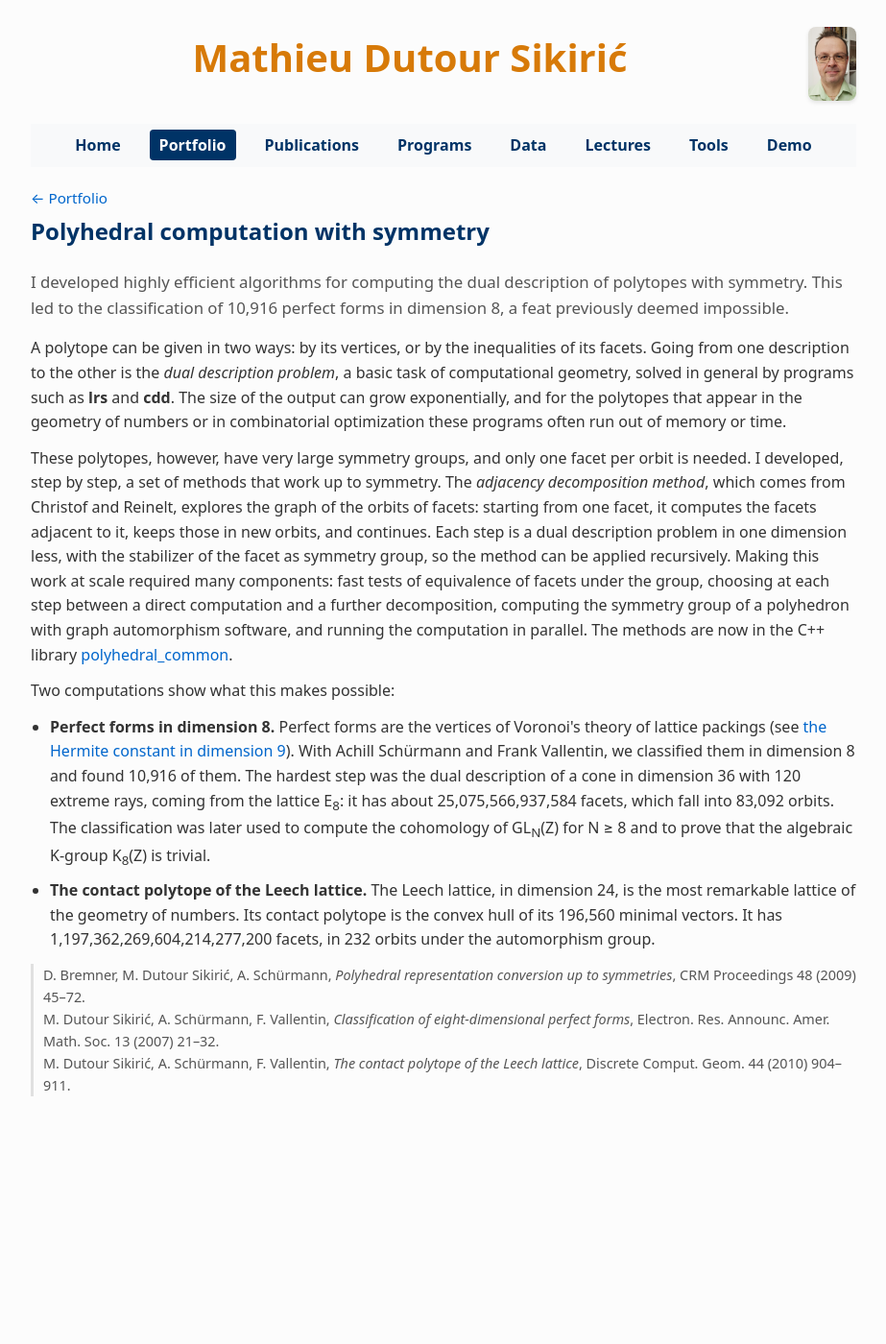
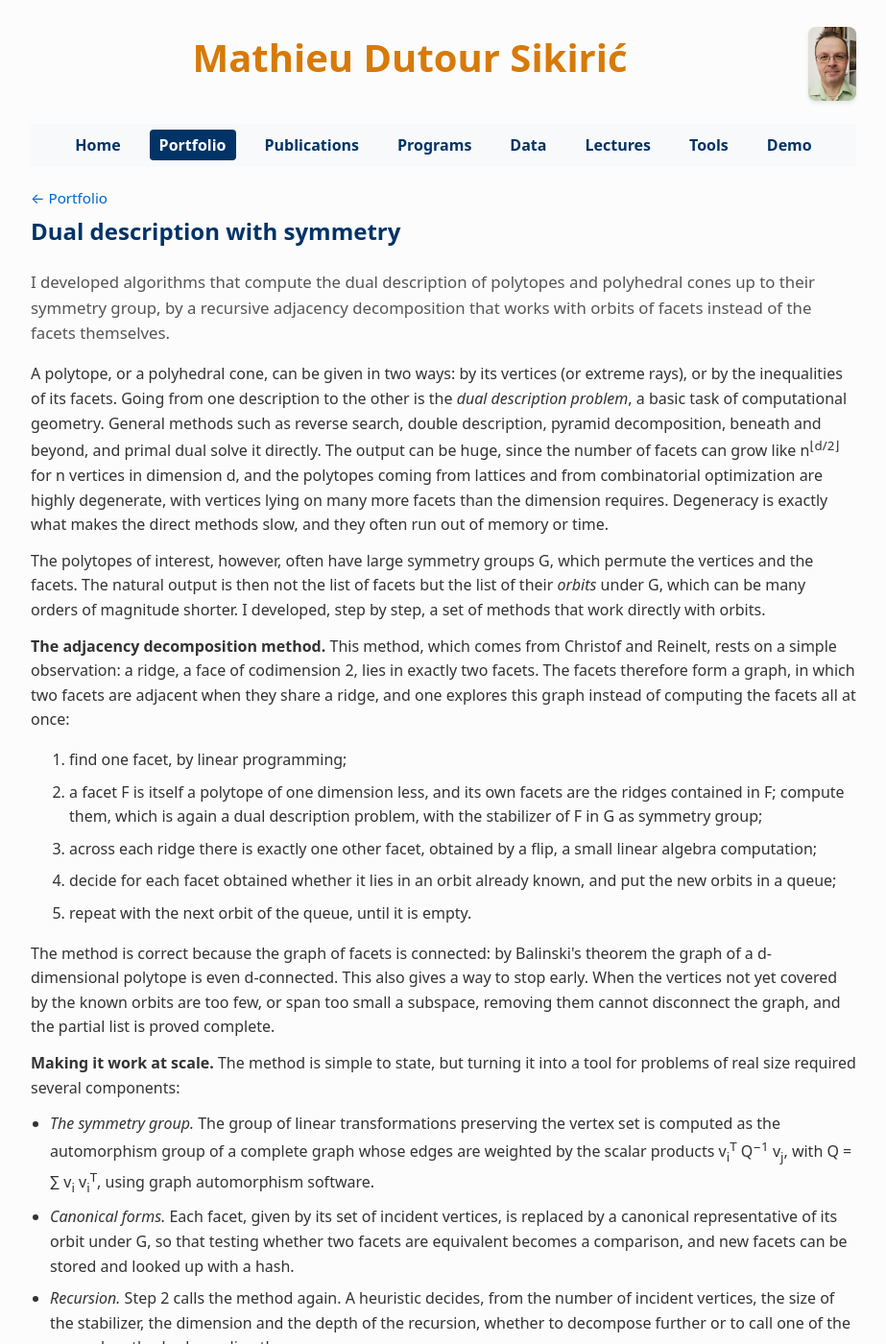
Before and after one commit to MathieuDutSik/mathieudutsik.github.io, a Jekyll site: the page built from Research/PolyhedralSymmetry.html, in a window 1280 px wide and 1400 px high. Shown: the whole window at 96% size, without its empty margins (178-1101 px from the left). Built offline with Jekyll 4.4.1, drawn with Linux system fonts in a browser that asks for light colours; some of the changed text lies outside the part shown.

Commit message:
Rewrite the dual description entry and rename L-type to iso-Delaunay.
"Polyhedral computation with symmetry" becomes "Dual description with
symmetry": it now describes the adjacency decomposition method and what
makes it work at scale, instead of its applications, whose papers stay in
the references together with the Birkhoff polytope and dimension 9 ones.

Co-Authored-By: Claude Opus 5.5 <noreply@anthropic.com>

```diff
--- a/Research/PolyhedralSymmetry.html
+++ b/Research/PolyhedralSymmetry.html
@@ -1,15 +1,16 @@
 ---
 layout: default
-title: Polyhedral computation with symmetry
+title: Dual description with symmetry
 description: >-
-  I developed highly efficient algorithms for computing the dual description
-  of polytopes with symmetry. This led to the classification of 10,916
-  perfect forms in dimension 8, a feat previously deemed impossible.
+  I developed algorithms that compute the dual description of polytopes and
+  polyhedral cones up to their symmetry group, by a recursive adjacency
+  decomposition that works with orbits of facets instead of the facets
+  themselves.
 ---
 <article class="entry-page">
     <p class="entry-back"><a href="{{ '/Portfolio.html#polyhedral-symmetry' | relative_url }}">&larr; Portfolio</a></p>
-    <h2>Polyhedral computation with symmetry</h2>
-    <p class="entry-lead">I developed highly efficient algorithms for computing the dual description of polytopes with symmetry. This led to the classification of 10,916 perfect forms in dimension 8, a feat previously deemed impossible.</p>
+    <h2>Dual description with symmetry</h2>
+    <p class="entry-lead">I developed algorithms that compute the dual description of polytopes and polyhedral cones up to their symmetry group, by a recursive adjacency decomposition that works with orbits of facets instead of the facets themselves.</p>
     <div class="entry-body">
 {% include entries/polyhedral-symmetry.html %}
     </div>
--- a/_includes/entries/hermite9.html
+++ b/_includes/entries/hermite9.html
@@ -9,7 +9,7 @@
         <figcaption>Dimension 3: the &ldquo;cannonball&rdquo; packing.</figcaption>
     </figure>
 </div>
-<p>In 1908 Voronoi gave an algorithm that solves the problem in any dimension in finite time. He proved that a lattice of locally maximal density must be <em>perfect</em>: it is determined, up to scaling, by its set of minimal vectors. There are finitely many perfect lattices in each dimension, and Voronoi's algorithm enumerates them by walking on a graph whose vertices are the perfect forms. Each step requires the facets of a polyhedral cone. The difficulty is the size of the problem. There are 33 perfect lattices in dimension 7 and 10,916 in dimension 8 (see <a href="{{ '/Research/PolyhedralSymmetry.html' | relative_url }}">polyhedral computation with symmetry</a>), and dimension 9 was out of reach.</p>
+<p>In 1908 Voronoi gave an algorithm that solves the problem in any dimension in finite time. He proved that a lattice of locally maximal density must be <em>perfect</em>: it is determined, up to scaling, by its set of minimal vectors. There are finitely many perfect lattices in each dimension, and Voronoi's algorithm enumerates them by walking on a graph whose vertices are the perfect forms. Each step requires the facets of a polyhedral cone. The difficulty is the size of the problem. There are 33 perfect lattices in dimension 7 and 10,916 in dimension 8 (see <a href="{{ '/Research/PolyhedralSymmetry.html' | relative_url }}">dual description with symmetry</a>), and dimension 9 was out of reach.</p>
 <p>With Wessel van Woerden, we completed Voronoi's algorithm in dimension 9. There are exactly <strong>2,237,251,040</strong> perfect lattices up to similarity. Handling two billion objects required a highly optimized implementation: every new perfect form must be compared with the ones already found, and every step of the walk requires a polyhedral computation. As a corollary, the laminated lattice &Lambda;<sub>9</sub> gives the densest lattice packing in dimension 9, and the Hermite constant is <strong>&gamma;<sub>9</sub> = 2</strong>.</p>
 <p>The classification also answers other questions. Extending a result of Watson from 1971, we determined the set of all possible kissing numbers of lattices in dimension 9: it is 2 &middot; {1, &hellip;, 91, 99, 120, &hellip;, 129, 136}. The complete list of perfect forms is available on Zenodo.</p>
 <p class="read-more-refs">M. Dutour Sikirić, W. van Woerden, <em>The lattice packing problem in dimension 9 by Voronoi's algorithm</em>, <a href="https://arxiv.org/abs/2508.20719">arXiv:2508.20719</a> (2025). Data at <a href="https://zenodo.org/records/15707640">Zenodo:15707640</a>.</p>
--- a/_includes/entries/lattice-covering.html
+++ b/_includes/entries/lattice-covering.html
@@ -5,8 +5,8 @@
         <figcaption>Disks of radius the covering radius cover the plane; the blue circle marks a deep hole.</figcaption>
     </figure>
 </div>
-<p>Voronoi's <em>second reduction theory</em> gives the structure of the problem. The space of positive definite quadratic forms, that is of lattices up to isometry, is divided into polyhedral cones called <em>L-type domains</em>. All the lattices of one domain have the same Delaunay tessellation. Inside one L-type domain, the covering density can be computed from the Delaunay polytopes, and minimizing it is a convex problem that can be solved by <em>semidefinite programming</em>. If all L-type domains are known, solving each of these problems solves the lattice covering problem. In practice the number of domains explodes, and this works only up to dimension 5.</p>
-<p>With Achill Schürmann and Frank Vallentin, we extended Voronoi's theory to quadratic forms in a linear subspace of the space of all forms, for example the forms that have a prescribed symmetry group. In such a subspace there are much fewer L-type domains, and the theory can be applied in much higher dimensions. Searching in suitable subspaces, we found new best known lattice coverings in all dimensions from 9 to 15.</p>
+<p>Voronoi's <em>second reduction theory</em> gives the structure of the problem. The space of positive definite quadratic forms, that is of lattices up to isometry, is divided into polyhedral cones called <em>iso-Delaunay domains</em>. All the lattices of one domain have the same Delaunay tessellation. Inside one iso-Delaunay domain, the covering density can be computed from the Delaunay polytopes, and minimizing it is a convex problem that can be solved by <em>semidefinite programming</em>. If all iso-Delaunay domains are known, solving each of these problems solves the lattice covering problem. In practice the number of domains explodes, and this works only up to dimension 5.</p>
+<p>With Achill Schürmann and Frank Vallentin, we extended Voronoi's theory to quadratic forms in a linear subspace of the space of all forms, for example the forms that have a prescribed symmetry group. In such a subspace there are much fewer iso-Delaunay domains, and the theory can be applied in much higher dimensions. Searching in suitable subspaces, we found new best known lattice coverings in all dimensions from 9 to 15.</p>
 <p>The same theory applied to number theory: the subspaces given by totally real number fields allowed us to complete the classification of the totally real <em>thin</em> algebraic number fields, started by Bayer-Fluckiger and Nebe.</p>
 <p>Related work continues today. With Sven Ahrend, we found a periodic point set that is not a lattice and beats the best lattice for the packing-covering constant in dimension five.</p>
 <p class="read-more-refs">A. Schürmann, M. Dutour Sikirić, F. Vallentin, <em>A generalization of Voronoi's reduction theory and its application</em>, Duke Math. J. 142 (2008) 127&ndash;164.<br>
--- a/_includes/entries/polyhedral-symmetry.html
+++ b/_includes/entries/polyhedral-symmetry.html
@@ -1,10 +1,26 @@
-<p>A polytope can be given in two ways: by its vertices, or by the inequalities of its facets. Going from one description to the other is the <em>dual description problem</em>, a basic task of computational geometry, solved in general by programs such as <strong>lrs</strong> and <strong>cdd</strong>. The size of the output can grow exponentially, and for the polytopes that appear in the geometry of numbers or in combinatorial optimization these programs often run out of memory or time.</p>
-<p>These polytopes, however, have very large symmetry groups, and only one facet per orbit is needed. I developed, step by step, a set of methods that work up to symmetry. The <em>adjacency decomposition method</em>, which comes from Christof and Reinelt, explores the graph of the orbits of facets: starting from one facet, it computes the facets adjacent to it, keeps those in new orbits, and continues. Each step is a dual description problem in one dimension less, with the stabilizer of the facet as symmetry group, so the method can be applied recursively. Making this work at scale required many components: fast tests of equivalence of facets under the group, choosing at each step between a direct computation and a further decomposition, computing the symmetry group of a polyhedron with graph automorphism software, and running the computation in parallel. The methods are now in the C++ library <a href="{{ '/Programs.html' | relative_url }}">polyhedral_common</a>.</p>
-<p>Two computations show what this makes possible:</p>
+<p>A polytope, or a polyhedral cone, can be given in two ways: by its vertices (or extreme rays), or by the inequalities of its facets. Going from one description to the other is the <em>dual description problem</em>, a basic task of computational geometry. General methods such as reverse search, double description, pyramid decomposition, beneath and beyond, and primal dual solve it directly. The output can be huge, since the number of facets can grow like n<sup>&lfloor;d/2&rfloor;</sup> for n vertices in dimension d, and the polytopes coming from lattices and from combinatorial optimization are highly degenerate, with vertices lying on many more facets than the dimension requires. Degeneracy is exactly what makes the direct methods slow, and they often run out of memory or time.</p>
+<p>The polytopes of interest, however, often have large symmetry groups G, which permute the vertices and the facets. The natural output is then not the list of facets but the list of their <em>orbits</em> under G, which can be many orders of magnitude shorter. I developed, step by step, a set of methods that work directly with orbits.</p>
+<p><strong>The adjacency decomposition method.</strong> This method, which comes from Christof and Reinelt, rests on a simple observation: a ridge, a face of codimension 2, lies in exactly two facets. The facets therefore form a graph, in which two facets are adjacent when they share a ridge, and one explores this graph instead of computing the facets all at once:</p>
+<ol>
+    <li>find one facet, by linear programming;</li>
+    <li>a facet F is itself a polytope of one dimension less, and its own facets are the ridges contained in F; compute them, which is again a dual description problem, with the stabilizer of F in G as symmetry group;</li>
+    <li>across each ridge there is exactly one other facet, obtained by a flip, a small linear algebra computation;</li>
+    <li>decide for each facet obtained whether it lies in an orbit already known, and put the new orbits in a queue;</li>
+    <li>repeat with the next orbit of the queue, until it is empty.</li>
+</ol>
+<p>The method is correct because the graph of facets is connected: by Balinski's theorem the graph of a d-dimensional polytope is even d-connected. This also gives a way to stop early. When the vertices not yet covered by the known orbits are too few, or span too small a subspace, removing them cannot disconnect the graph, and the partial list is proved complete.</p>
+<p><strong>Making it work at scale.</strong> The method is simple to state, but turning it into a tool for problems of real size required several components:</p>
 <ul>
-    <li><strong>Perfect forms in dimension 8.</strong> Perfect forms are the vertices of Voronoi's theory of lattice packings (see <a href="{{ '/Research/Hermite9.html' | relative_url }}">the Hermite constant in dimension 9</a>). With Achill Schürmann and Frank Vallentin, we classified them in dimension 8 and found 10,916 of them. The hardest step was the dual description of a cone in dimension 36 with 120 extreme rays, coming from the lattice E<sub>8</sub>: it has about 25,075,566,937,584 facets, which fall into 83,092 orbits. The classification was later used to compute the cohomology of GL<sub>N</sub>(Z) for N &ge; 8 and to prove that the algebraic K-group K<sub>8</sub>(Z) is trivial.</li>
-    <li><strong>The contact polytope of the Leech lattice.</strong> The Leech lattice, in dimension 24, is the most remarkable lattice of the geometry of numbers. Its contact polytope is the convex hull of its 196,560 minimal vectors. It has 1,197,362,269,604,214,277,200 facets, in 232 orbits under the automorphism group.</li>
+    <li><em>The symmetry group.</em> The group of linear transformations preserving the vertex set is computed as the automorphism group of a complete graph whose edges are weighted by the scalar products v<sub>i</sub><sup>T</sup> Q<sup>&minus;1</sup> v<sub>j</sub>, with Q = &sum; v<sub>i</sub> v<sub>i</sub><sup>T</sup>, using graph automorphism software.</li>
+    <li><em>Canonical forms.</em> Each facet, given by its set of incident vertices, is replaced by a canonical representative of its orbit under G, so that testing whether two facets are equivalent becomes a comparison, and new facets can be stored and looked up with a hash.</li>
+    <li><em>Recursion.</em> Step 2 calls the method again. A heuristic decides, from the number of incident vertices, the size of the stabilizer, the dimension and the depth of the recursion, whether to decompose further or to call one of the general methods above directly.</li>
+    <li><em>Fast direct methods.</em> At the bottom of the recursion most of the time is spent in the general methods, so all five of them are implemented natively in optimized C++, templated over the number type. The arithmetic is exact but fast: a rational input is scaled to integers, and the computations run over the integers without any division, with fraction-free pivoting and gcd reduction of the facet normals. They are first run with 64-bit machine integers, with a check for overflow, and only when an overflow occurs is the computation redone with multiprecision integers, skipping the facets already produced. Incidences are stored as bitsets, and the beneath-and-beyond method maintains the adjacency of the facets incrementally instead of searching for the ridges, which is one to three orders of magnitude faster on degenerate polytopes.</li>
+    <li><em>The bank.</em> The facets of a symmetric polytope fall into few isomorphism types, and the same subproblem comes up again and again. The results are stored by canonical form and reused, which turns much repeated work into a lookup.</li>
+    <li><em>Parallelism.</em> In the distributed version, each orbit belongs to the process given by the hash of its canonical form, so that the processes share the exploration without a central list. The database of orbits can be saved to disk, and long computations can be restarted.</li>
 </ul>
+<p>The methods are implemented in the C++ library <a href="{{ '/Programs.html' | relative_url }}">polyhedral_common</a>.</p>
 <p class="read-more-refs">D. Bremner, M. Dutour Sikirić, A. Schürmann, <em>Polyhedral representation conversion up to symmetries</em>, CRM Proceedings 48 (2009) 45&ndash;72.<br>
 M. Dutour Sikirić, A. Schürmann, F. Vallentin, <em>Classification of eight-dimensional perfect forms</em>, Electron. Res. Announc. Amer. Math. Soc. 13 (2007) 21&ndash;32.<br>
-M. Dutour Sikirić, A. Schürmann, F. Vallentin, <em>The contact polytope of the Leech lattice</em>, Discrete Comput. Geom. 44 (2010) 904&ndash;911.</p>
+M. Dutour Sikirić, A. Schürmann, F. Vallentin, <em>The contact polytope of the Leech lattice</em>, Discrete Comput. Geom. 44 (2010) 904&ndash;911.<br>
+M. Dutour Sikirić, <em>The Birkhoff polytope of the groups F<sub>4</sub> and H<sub>4</sub></em>, Proceedings of the 4th Croatian Combinatorial Days, edited by T. Došlić, S. Majstorović, L. Podrug (2023) 21&ndash;26, <a href="https://arxiv.org/abs/2212.08452">arXiv:2212.08452</a>.<br>
+M. Dutour Sikirić, W. van Woerden, <em>The lattice packing problem in dimension 9 by Voronoi's algorithm</em>, <a href="https://arxiv.org/abs/2508.20719">arXiv:2508.20719</a>, data at <a href="https://zenodo.org/records/15707640">Zenodo:15707640</a>.</p>
```
Also changed, not shown: Portfolio.html (+4 -4 lines), Research/LatticeCovering.html (+4 -4 lines).
